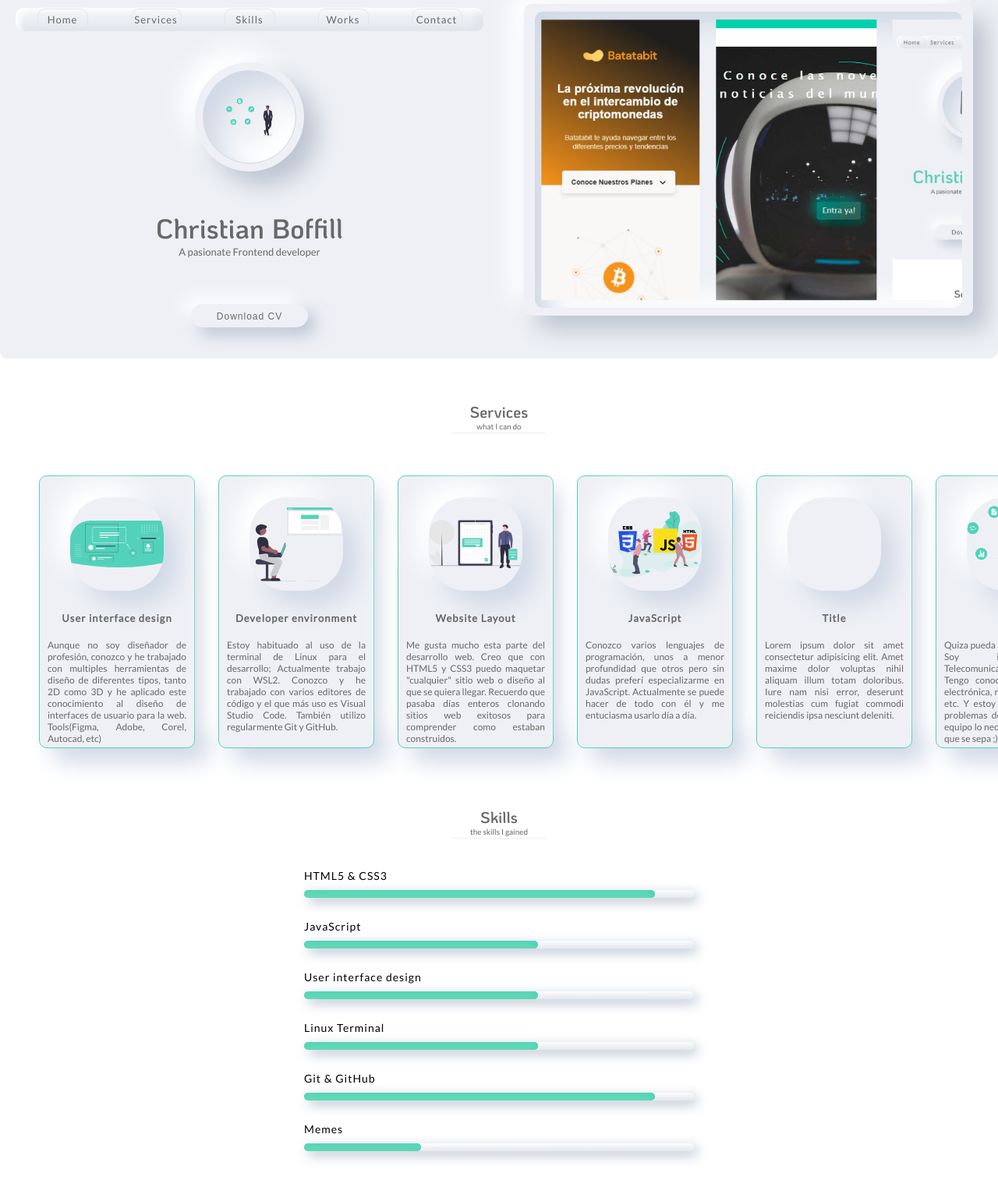
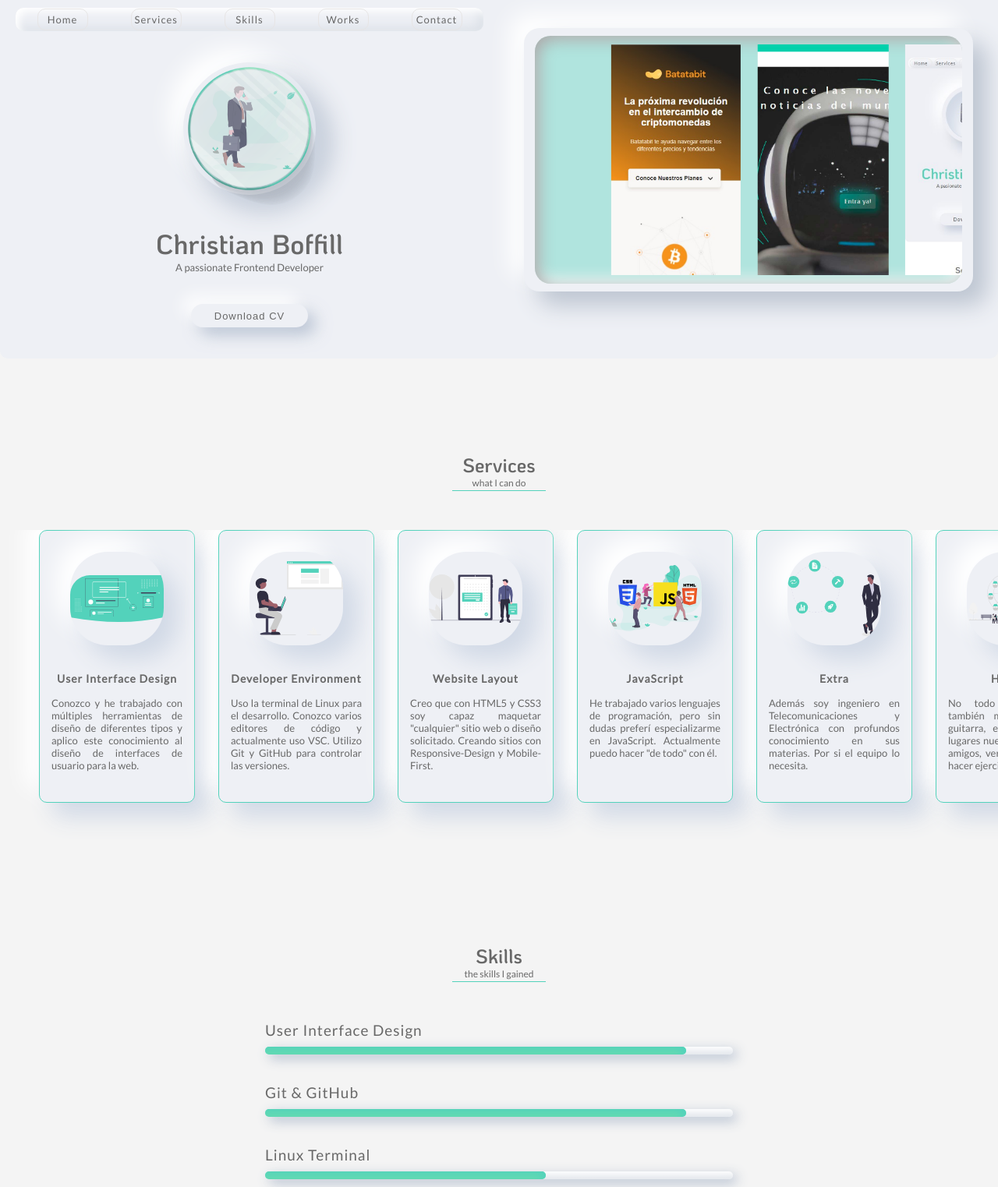
Before and after one commit to ChristBM/portfolio, a plain HTML site: page index.html in a window 1280 px wide. Shown: the part 20-1543 px from the top of the page at 78% size. Drawn offline with Linux system fonts and the light colour scheme.

Commit message:
multiples cambios, revisión de textos y assets nuevos

```diff
--- a/css/desktop.css
+++ b/css/desktop.css
@@ -1,3 +1,8 @@
+:root {
+    --primary-color: #53D2BB;
+    --gray-background: #EEF0F5;
+    --text-color: #686868;
+}
 .menu {
     grid-area: 1/1/2/2;
 }
@@ -11,34 +16,35 @@
     display: flex;
     justify-content: center;
     align-items: center;
-    background-color: #EEF0F5;
+    background-color: var(--gray-background);
 }
 .slider__container {
     width: 90%;
-    max-width: 750px;
-    height: 90%;
+    max-width: 650px;
+    height: 75%;
     max-height: 400px;
     display: flex;
     justify-content: center;
     align-items: center;
-    border-radius: 10px;
-    background-color: #EEF0F5;
+    border-radius: 20px;
+    background-color: var(--gray-background);
     box-shadow: 18px 18px 30px #bdc5d1, -18px -18px 30px #FFF;
 }
 .slider__container-int {
     width: 95%;
-    height: 95%;
+    height: 94%;
     overflow: hidden;
     display: flex;
     justify-content: flex-end;
     align-items: center;
     gap: 20px;
-    border-radius: 10px;
-    box-shadow:inset 18px 18px 30px #D1D9E6, inset -18px -18px 30px #FFF;
+    background-color: rgba(83, 210, 187,0.4);
+    border-radius: 20px;
+    box-shadow:inset 5px 5px 20px #a7a7a7, inset -5px -5px 20px #FFF;
 }
 .photos {
     width: 100%;
-    height: 95%;
+    height: 93%;
     object-fit: contain;
     animation: slide1 12s linear infinite;
     animation-direction:normal;
@@ -57,3 +63,11 @@
 .thanks {
     animation-duration: 25s;
 }
+@media screen and (min-width: 1570px){
+    .cards__container {
+        justify-content: space-evenly;
+    }
+    .cards__container::-webkit-scrollbar-thumb {
+        display: none;
+    }
+}
--- a/css/style.css
+++ b/css/style.css
@@ -20,6 +20,9 @@ html {
     font-size: 62.5%;
     font-family: "Lato";
     scroll-behavior: smooth;
+}
+body {
+    background: rgb(244, 244, 244);
 }
 header {
     width: 100%;
@@ -52,24 +55,29 @@ header {
     box-shadow:inset 5px 5px 10px #FFF,inset -5px -5px 15px #dbe0e7;
     border-radius: 10px;
 }
+.menu__list-elemnt {
+    width: 55px;
+    height: 20px;
+    display: flex;
+    align-items: center;
+    justify-content: center;
+    text-align: center;
+    border-radius: 10px;
+    border: 1px solid #e7e5e5;
+}
 .menu__links {
+    width: 55px;
+    height: 20px;
+    padding-block: 2px;
+    border-radius: 10px;
     text-decoration: none;
     font-size: 1.1rem;
     letter-spacing: 1px;
     color: var(--text-color);
     cursor: pointer;
 }
-.menu__list-elemnt {
-    width: 55px;
-    height: 20px;
-    display: flex;
-    align-items: center;
-    justify-content: center;
-    border-radius: 10px;
-    border: 1px solid #e7e5e5;
-}
 .menu__links:hover {
-    font-size: 1.05rem;
+    font-size: 1.2rem;
 }
 .menu__list-elemnt:hover {
     box-shadow:inset -10px -10px 15px #FFF,inset 10px 10px 15px #dbe0e7;
@@ -86,8 +94,8 @@ header {
     background-color: var(--gray-background);
 }
 .introduction__image {
-    width: 140px;
-    height: 140px;
+    width: 170px;
+    height: 170px;
     display: flex;
     justify-content: center;
     align-items: center;
@@ -96,24 +104,32 @@ header {
     background-color: var(--gray-background);
 }
 .introduction__neumorphism {
-    width: 120px;
-    height: 120px;
-    border: 1px solid #D1D9E6;
+    width: 150px;
+    height: 150px;
     border-radius: 50%;
-    box-shadow:inset 18px 18px 30px #D1D9E6, inset -18px -18px 30px #FFF;
+    box-shadow: 18px 18px 50px #D1D9E6,inset -18px -18px 50px #FFF;
 }
 .introduction__photo {
     position: relative;
     top: 50%;
     left: 50%;
     transform: translate(-50%,-50%);
-    width: 60px;
-    height: 60px;
+    width: 120px;
+    height: 120px;
+    display: flex;
+    justify-content: center;
+    align-items: center;
     z-index: 1;
-    background-image: url('../assets/img/extra.svg');
+    background-image: url('../assets/img/me.svg');
     background-size: contain;
     background-position: center;
     background-repeat: no-repeat;
+}
+.introduction__img {
+    width: 200px;
+    height: 200px;
+    object-fit: contain;
+    opacity: 0.8;
 }
 .introduction__text {
     width: 100%;
@@ -135,16 +151,23 @@ header {
 .introduction__cv, .contact__card {
     width: 150px;
     height: 30px;
-    margin-block-start: 1rem;
+    display: flex;
+    justify-content: center;
+    align-items: center;
     border-style: none;
-    border-radius: 4rem;
+    border-radius: 40px;
     box-shadow: -12px -12px 20px rgba(255, 255, 255, 0.8),10px 10px 20px rgba(166, 180, 200, 0.7);
     background: var(--gray-background);
 }
 .download__link {
+    width: 150px;
+    height: 30px;
+    padding-block: 8px;
+    cursor: pointer;
     text-decoration: none;
+    border-radius: 40px;
     letter-spacing: 1px;
-    font-size: 1.2rem;
+    font-size: 1.3rem;
     color: var(--text-color);
 }
 .introduction__cv:hover, .contact__card:hover {
@@ -175,7 +198,7 @@ main {
     display: flex;
     flex-direction: column;
     align-items: center;
-    padding-block-start: 30px;
+    margin: 100px 0 80px 0;
 }
 .section__text {
     width: 150px;
@@ -188,19 +211,19 @@ main {
     border-radius: 10px;
 }
 .section__title {
-    font-size: 2rem;
+    font-size: 2.5rem;
     font-family: 'KoHo';
     color: var(--text-color);
 }
-.section__resume-container {
+.section__resum-container {
     width: 120px;
-    height: 15px;
+    height: 20px;
     place-self: center;
     color: var(--text-color);
-    border-bottom: 1px solid var(--gray-background);
+    border-bottom: 1px solid #53D2BB;
 }
-.section__resume {
-    font-size: 1rem;
+.section__resum {
+    font-size: 1.2rem;
     vertical-align: middle;
 }
 .cards__container {
@@ -266,15 +289,21 @@ main {
     background-image: url("../assets/img/jovis.svg");
 }
 .card__title {
-    font-size: 1.3rem;
+    width: 100%;
+    height: 20px;
+    align-self: center;
+    padding-inline: 15px;
+    font-size: 1.4rem;
     font-weight: bold;
     letter-spacing: 1px;
     color: var(--text-color);
 }
 .card__resum {
+    width: 100%;
+    height: 140px;
     text-align: justify;
-    font-size: 1.2rem;
-    padding-inline: 10px;
+    font-size: 1.3rem;
+    padding: 5px 15px 15px 15px;
     color: var(--text-color);
 }
 /* Main-Skills */
@@ -293,8 +322,9 @@ main {
     flex-direction: column;
 }
 .barskill__title {
-    font-size: 1rem;
+    font-size: 1.5rem;
     letter-spacing: 1px;
+    color: var(--text-color);
 }
 .barskill__bar {
     height: 10px;
@@ -331,7 +361,7 @@ main {
     display: flex;
     flex-direction: column;
     align-items: center;
-    margin-block-end: 50px;
+    margin: 50px 0 150px 0;
 }
 .cards1__container {
     width: 100%;
@@ -340,7 +370,7 @@ main {
     flex-wrap: wrap;
     justify-content: center;
     align-items: center;
-    gap: 25px;
+    gap: 50px;
     margin-block-start: 40px;
 }
 .card1 {
@@ -350,18 +380,21 @@ main {
     justify-content: space-around;
     align-items: center;
     border-radius: 10px;
-    border: 3px solid var(--primary-color);
+    border: 2px solid var(--primary-color);
     background-color: var(--gray-background);
     box-shadow: 18px 18px 30px #D1D9E6, -18px -18px 30px #FFF;
 }
 .card1__img-container {
     width: 40%;
-    height: 95%;
-    border-radius: 5px;
+    height: 94%;
+    margin-inline-start: 3px;
+    border-radius: 10px;
+    border: 1px solid var(--gray-background);
+    background-color: rgba(83, 210, 187,0.4);
     background-position: center;
     background-repeat: no-repeat;
-    background-size: cover;
-    border: 2px solid var(--primary-color);
+    background-size: contain;
+    box-shadow: 5px 5px 20px #D1D9E6, -5px -5px 10px #FFF;
 }
 .work1 {
     background-image: url('../assets/img/work1.jpg');
@@ -384,7 +417,7 @@ main {
     text-decoration: none;
     text-align: center;
     letter-spacing: 1px;
-    font-size: 1.3rem;
+    font-size: 1.4rem;
     font-weight: bold;
     cursor: pointer;
     color: var(--text-color);
@@ -396,7 +429,7 @@ main {
 }
 .card1__resum {
     text-align: justify;
-    font-size: 1.2rem;
+    font-size: 1.3rem;
     color: var(--text-color);
 }
 /* Main-ContactMe */
@@ -424,6 +457,7 @@ main {
     flex-direction: row;
     align-items: center;
     justify-content: space-around;
+    margin-block-start: 30px;
 }
 .contact__linkedin {
     width: 50px;
@@ -432,7 +466,6 @@ main {
     justify-content: center;
     align-items: center;
     border-radius: 20px;
-    margin-block-start: 40px;
     background-image: url('../assets/img/linkedin.svg');
     background-position: center;
     background-repeat: no-repeat;
@@ -447,8 +480,8 @@ main {
 .center__link {
     width: 50px;
     height: 50px;
+    border-radius: 20px;
     cursor: pointer;
-    top: 10px;
 }
 /* Footer */
 .holder {
@@ -461,7 +494,7 @@ main {
 }
 .thanks {
     animation: slide 10s linear infinite;
-    animation-direction:reverse;
+    animation-direction:normal;
 }
 @keyframes slide {
     0% {
@@ -474,3 +507,6 @@ main {
 .slider {
     display: none;
 }
+.dontshow {
+    display: none;
+}
--- a/css/tablet.css
+++ b/css/tablet.css
@@ -9,11 +9,17 @@
     width: 65px;
     height: 28px;
 }
+.skills {
+    gap: 30px;
+}
 .barskill {
-    max-width: 500px;
+    max-width: 600px;
 }
 .barskill__title {
-    font-size: 1.4rem;
+    font-size: 1.9rem;
+}
+.works {
+    margin-block-start: 80px;
 }
 .card1 {
     max-width: 500px;
@@ -21,10 +27,11 @@
 }
 .card1__img-container {
     background-size: contain;
+    border-radius: 30px;
 }
 .card1__resum {
-    font-size: 1.3rem;
+    font-size: 1.7rem;
 }
 .card1__title {
-    font-size: 1.5rem;
+    font-size: 1.9rem;
 }
--- a/index.html
+++ b/index.html
@@ -2,11 +2,11 @@
 <html lang="en">
 <head>
     <meta charset="UTF-8">
-    <meta name="description" content="Mi nombre es Christian y en esta página muestro mi trabajo como desarrollador web.">
+    <meta name="description" content="Mi nombre es Christian Boffill y este es mi porafolio, el lugar donde muestro mi trabajo como desarrollador web.">
     <meta name="robots" content="index-follow">
     <meta http-equiv="X-UA-Compatible" content="IE=edge">
     <meta name="viewport" content="width=device-width, initial-scale=1.0">
-    <title>ChristBM's portfolio</title>
+    <title>Christian Boffill</title>
     <link rel="stylesheet" href="./css/style.css">
     <link rel="stylesheet" href="./css/tablet.css" media="screen and (min-width: 430px)">
     <link rel="stylesheet" href="./css/desktop.css" media="screen and (min-width: 840px)">
@@ -21,22 +21,24 @@
                     <li class="menu__list-elemnt"><a class="menu__links" href="#skills">Skills</a></li>
                     <li class="menu__list-elemnt"><a class="menu__links" href="#works">Works</a></li>
                     <li class="menu__list-elemnt"><a class="menu__links" href="#contact">Contact</a></li>
-                    <!-- <li class="menu__list-elemnt"><a class="menu__links" href="#">Blog</a></li> -->
                 </ul>
             </nav>
         </section>
         <section class="introduction">
             <div class="introduction__image">
                 <div class="introduction__neumorphism">
-                    <div class="introduction__photo"></div>
+                    <div class="introduction__photo">
+                        <img class="introduction__img" src="./assets/img/cristal1.png" alt="">
+                    </div>
                 </div>
             </div>
             <div class="introduction__text">
                 <p class="introduction__name">Christian Boffill</p>
-                <p class="introduction__resum">A pasionate Frontend developer</p>
+                <p class="introduction__resum">A passionate Frontend Developer</p>
             </div>
             <button class="introduction__cv">
-                <a class="download__link" href="./assets/img/presentation_card.png"  download="Contact Me">Download CV</a></button>
+                <a class="download__link" href="./assets/img/presentation_card.png"  download="Contact Me">Download CV</a>
+            </button>
         </section>
         <div class="border"></div>
         <section class="slider">
@@ -53,7 +55,7 @@
         <section class="services" id="services">
             <div class="section__text">
                 <p class="section__title">Services</p>
-                <div class="section__resume-container">
+                <div class="section__resum-container">
                     <p class="section__resum">what I can do</p>
                 </div>
             </div>
@@ -61,52 +63,73 @@
                 <!-- User Interface design -->
                 <article class="card">
                     <div class="card__icon uid"></div>
-                    <p class="card__title">User interface design</p>
-                    <p class="card__resum">Aunque no soy diseñador de profesión, conozco y he trabajado con multiples herramientas de diseño de diferentes tipos, tanto 2D como 3D y he aplicado este conocimiento al diseño de interfaces de usuario para la web. Tools(Figma, Adobe, Corel, Autocad, etc)</p>
+                    <p class="card__title">User Interface Design</p>
+                    <p class="card__resum">Conozco y he trabajado con múltiples herramientas de diseño de diferentes tipos y aplico este conocimiento al diseño de interfaces de usuario para la web.</p>
                 </article>
                 <!-- Developer environment -->
                 <article class="card">
                     <div class="card__icon de"></div>
-                    <p class="card__title">Developer environment</p>
-                    <p class="card__resum">Estoy habituado al uso de la terminal de Linux para el desarrollo; Actualmente trabajo con WSL2. Conozco y he trabajado con varios editores de código y el que más uso es Visual Studio Code. También utilizo regularmente Git y GitHub.</p>
+                    <p class="card__title">Developer Environment</p>
+                    <p class="card__resum">Uso la terminal de Linux para el desarrollo. Conozco varios editores de código y actualmente uso VSC. Utilizo Git y GitHub para controlar las versiones.</p>
                 </article>
                 <!-- Website layout -->
                 <article class="card">
                     <div class="card__icon wl"></div>
                     <p class="card__title">Website Layout</p>
-                    <p class="card__resum">Me gusta mucho esta parte del desarrollo web. Creo que con HTML5 y CSS3 puedo maquetar "cualquier" sitio web o diseño al que se quiera llegar. Recuerdo que pasaba días enteros clonando sitios web exitosos para comprender como estaban construidos.</p>
+                    <p class="card__resum">Creo que con HTML5 y CSS3 soy capaz maquetar "cualquier" sitio web o diseño solicitado. Creando sitios con Responsive-Design y Mobile-First.</p>
                 </article>
                 <!-- JavaScript -->
                 <article class="card">
                     <div class="card__icon js"></div>
                     <p class="card__title">JavaScript</p>
-                    <p class="card__resum">Conozco varios lenguajes de programación, unos a menor profundidad que otros pero sin dudas preferí especializarme en JavaScript. Actualmente se puede hacer de todo con él y me entuciasma usarlo día a día.</p>
-                </article>
-                <!-- new -->
-                <article class="card">
-                    <div class="card__icon"></div>
-                    <p class="card__title">Title</p>
-                    <p class="card__resum">Lorem ipsum dolor sit amet consectetur adipisicing elit. Amet maxime dolor voluptas nihil aliquam illum totam doloribus. Iure nam nisi error, deserunt molestias cum fugiat commodi reiciendis ipsa nesciunt deleniti.</p>
+                    <p class="card__resum">He trabajado varios lenguajes de programación, pero sin dudas preferí especializarme en JavaScript. Actualmente puedo hacer "de todo" con él.</p>
                 </article>
                 <!-- Extra -->
                 <article class="card">
                     <div class="card__icon extra"></div>
                     <p class="card__title">Extra</p>
-                    <p class="card__resum">Quiza pueda aportar un poco más. Soy ingeniero en Telecomunicaciones y Electrónica. Tengo conocimientos de redes, electrónica, radiocomunicaciones, etc. Y estoy dispueto a resolver problemas de estas indoles si el equipo lo necesita; no esta de más que se sepa ;)</p>
+                    <p class="card__resum">Además soy ingeniero en Telecomunicaciones y Electrónica con profundos conocimiento en sus materias. Por si el equipo lo necesita.</p>
                 </article>
-                <!-- Jovis -->
+                <!-- Hobbies -->
                 <article class="card">
                     <div class="card__icon jovis"></div>
-                    <p class="card__title">Jovis</p>
-                    <p class="card__resum">Pero no todo es programar, también me gustan hacer muchas cosas más, como por ejemplo tocar guitarr, jugar algún video juego, conocer lugares nuevos, divertirme con mis amigos, jugar futbol, ver animes, comer y hacer algún chiste de vez en cuando :)</p>
+                    <p class="card__title">Hobbies</p>
+                    <p class="card__resum">No todo es programar, también me gustan tocar guitarra, el futbal, conocer lugares nuevos, hacer nuevos amigos, ver animes, comer y hacer ejercicios.</p>
+                </article>
+                <!-- new -->
+                <article class="card dontshow">
+                    <div class="card__icon"></div>
+                    <p class="card__title">Title</p>
+                    <p class="card__resum">Lorem ipsum dolor sit amet consectetur adipisicing elit. Amet maxime dolor voluptas nihil aliquam illum totam doloribus.</p>
                 </article>
             </div>
         </section>
         <section class="skills" id="skills">
             <div class="section__text">
                 <p class="section__title">Skills</p>
-                <div class="section__resume-container">
+                <div class="section__resum-container">
                     <p class="section__resum">the skills I gained</p>
+                </div>
+            </div>
+            <div class="barskill">
+                <p class="barskill__title">User Interface Design</p>
+                <div class="barskill__bar" title="avanced">
+                    <div class="barskill__ext level-avanced"></div>
+                    <div class="barskill__int"></div>
+                </div>
+            </div>
+            <div class="barskill">
+                <p class="barskill__title">Git & GitHub</p>
+                <div class="barskill__bar" title="avanced">
+                    <div class="barskill__ext level-avanced"></div>
+                    <div class="barskill__int"></div>
+                </div>
+            </div>
+            <div class="barskill">
+                <p class="barskill__title">Linux Terminal</p>
+                <div class="barskill__bar" title="intermedium">
+                    <div class="barskill__ext level-intermedium"></div>
+                    <div class="barskill__int"></div>
                 </div>
             </div>
             <div class="barskill">
@@ -123,28 +146,7 @@
                     <div class="barskill__int"></div>
                 </div>
             </div>
-            <div class="barskill">
-                <p class="barskill__title">User interface design</p>
-                <div class="barskill__bar" title="intermedium">
-                    <div class="barskill__ext level-intermedium"></div>
-                    <div class="barskill__int"></div>
-                </div>
-            </div>
-            <div class="barskill">
-                <p class="barskill__title">Linux Terminal</p>
-                <div class="barskill__bar" title="intermedium">
-                    <div class="barskill__ext level-intermedium"></div>
-                    <div class="barskill__int"></div>
-                </div>
-            </div>
-            <div class="barskill">
-                <p class="barskill__title">Git & GitHub</p>
-                <div class="barskill__bar" title="avanced">
-                    <div class="barskill__ext level-avanced"></div>
-                    <div class="barskill__int"></div>
-                </div>
-            </div>
-            <div class="barskill">
+            <div class="barskill dontshow">
                 <p class="barskill__title">Memes</p>
                 <div class="barskill__bar" title="basic">
                     <div class="barskill__ext level-basic"></div>
@@ -155,7 +157,7 @@
         <section class="works" id="works">
             <div class="section__text">
                 <p class="section__title">Works</p>
-                <div class="section__resume-container">
+                <div class="section__resum-container">
                     <p class="section__resum">what I have done</p>
                 </div>
             </div>
@@ -165,7 +167,7 @@
                     <div class="card1__img-container work1"></div>
                     <div class="card1__texts">
                         <a class="card1__title" href="#" target="_blank">Batatabit</a>
-                        <p class="card1__resum">Durante el curso de Platzi de Maquetación mobile-first, nos tocó desarrollar esta interfaz para la empresa Batatabit con el objetivo de consolidar los conocimientos de los cursos anteriores de HTML y CSS, aplicando las tendencias actuales de la maquetación web.</p>
+                        <p class="card1__resum">Durante el curso de Maquetación Mobile-First de Platzi nos tocó desarrollar la interfaz para la empresa Batatabit, aplicando las tendencias actuales de la maquetación web.</p>
                     </div>
                 </article>
                 <!-- myBlog -->
@@ -173,7 +175,7 @@
                     <div class="card1__img-container work2"></div>
                     <div class="card1__texts">
                         <a class="card1__title" href="#" target="_blank">Myblog</a>
-                        <p class="card1__resum">Este es un sitio web con formato de blog, completamente funcional y utilizable. Es el resultado de haber resuelto el reto del curso de práctico maquetación con CSS en Platzi. Les dejo mi código para que lo usen en el link del título.</p>
+                        <p class="card1__resum">Este es un blog completamente funcional y utilizable, es el resultado de un reto propuesto en el curso práctico de maquetación con CSS en Platzi. Usen el código si lo desean.</p>
                     </div>
                 </article>
                 <!-- My Portfolio -->
@@ -181,7 +183,7 @@
                     <div class="card1__img-container work3"></div>
                     <div class="card1__texts">
                         <a class="card1__title" href="#" target="_blank">My Portfolio</a>
-                        <p class="card1__resum">Decidí hacer este portafolio para que a medida valla ganando nuevas habilidades en el Desarrollo Web, dejarlo aquí como constancia y si alguien necesitara de mis servicios o de mi ayuda, pudiera encontrar mi trabajo y contactarme si lo desea.</p>
+                        <p class="card1__resum">Una forma de dejar constancia de mi trabajo y habilidades adquiridas en el desarrollo web. Y por si alguien necesita de mis servicios como desarrollador.</p>
                     </div>
                 </article>
             </div>
@@ -189,17 +191,17 @@
         <section class="contact" id="contact">
             <div class="section__text">
                 <p class="section__title">Contact Me</p>
-                <div class="section__resume-container">
+                <div class="section__resum-container">
                     <p class="section__resum">have something to say?</p>
                 </div>
             </div>
             <div class="contact__container">
                 <button class="contact__card">
-                    <a class="download__link" href="./assets/img/presentation_card.png" download="Contact Me" >Presentation Card</a>
+                    <a class="download__link" href="./assets/img/presentation_card.png" download="Contact Me" >Business Card</a>
                 </button>
                 <div class="contact__social">
                     <div class="contact__linkedin">
-                        <a class="center__link download__link" href="http://www.linkedin.com/in/christian-boffill-78a21917b" aria-label="go to linkedin"></a>
+                        <a class="center__link" href="http://www.linkedin.com/in/christian-boffill-78a21917b" aria-label="go to linkedin"></a>
                     </div>
                 </div>
             </div>
@@ -207,7 +209,7 @@
     </main>
     <footer>
         <div class="holder">
-            <div class="thanks">Thanks for whatching :)</div>
+            <div class="thanks">Thanks for watching :)</div>
         </div>
     </footer>
 </body>
```
Also changed, not shown: assets/img/cristal1.png (added), assets/img/me.svg (added), 1 other file.
